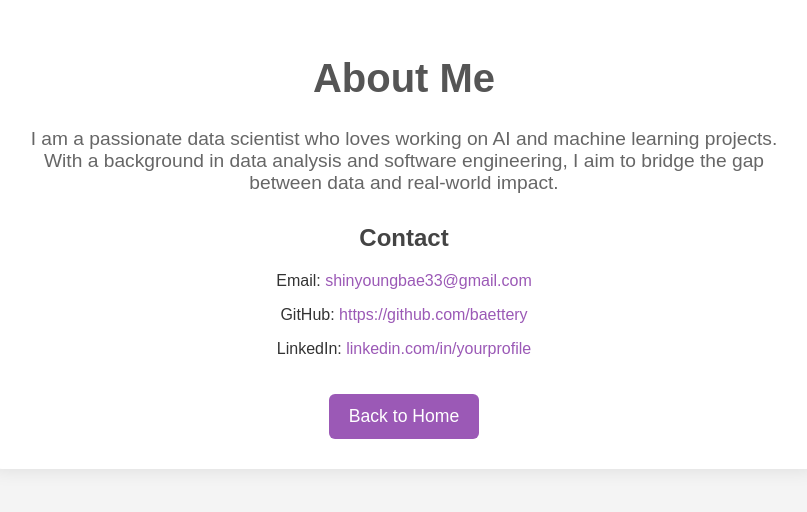
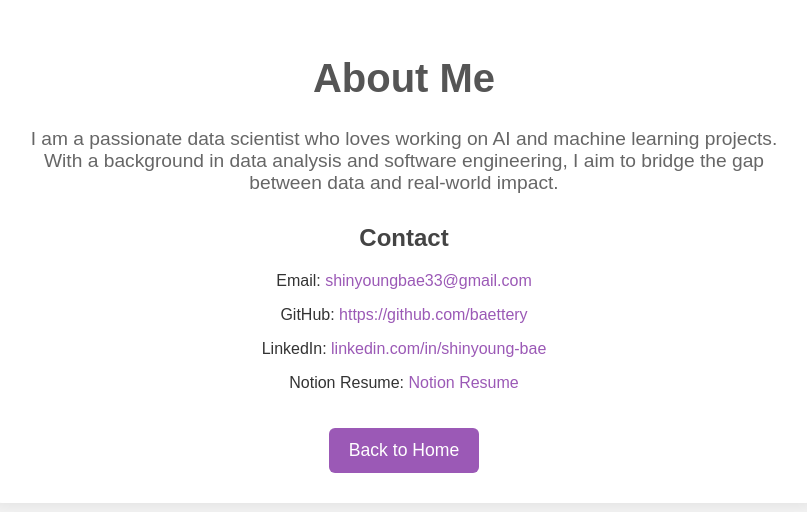
Before and after one commit to baettery/Resume, a Flask app: page /about in a window 1280 px wide. Shown: the part 129-641 px from the top of the page, without its empty margins (236-1043 px from the left). Run offline with Flask 2, Linux system fonts and the light colour scheme.

Commit message:
Update about.html

```diff
--- a/templates/about.html
+++ b/templates/about.html
@@ -16,7 +16,8 @@
         <h2 class="contact-title">Contact</h2>
         <p>Email: <a href="mailto:shinyoungbae33@gmail.com">shinyoungbae33@gmail.com</a></p>
         <p>GitHub: <a href="https://github.com/baettery" target="_blank">https://github.com/baettery</a></p>
-        <p>LinkedIn: <a href="https://linkedin.com/in/yourprofile" target="_blank">linkedin.com/in/yourprofile</a></p>
+        <p>LinkedIn: <a href="https://linkedin.com/in/shinyoung-bae" target="_blank">linkedin.com/in/shinyoung-bae</a></p>
+        <p>Notion Resume: <a href="https://www.notion.so/6347db8436124d7ebfac842bac372d87" target="_blank">Notion Resume</a></p>
         <a href="/" class="btn">Back to Home</a>
     </div>
 </body>
```
Also changed, not shown: 1 other file.
